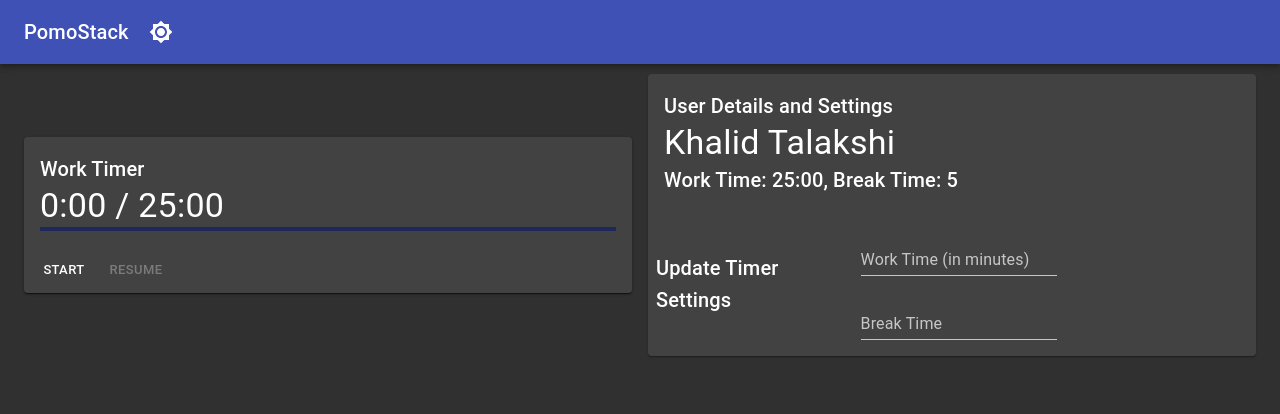
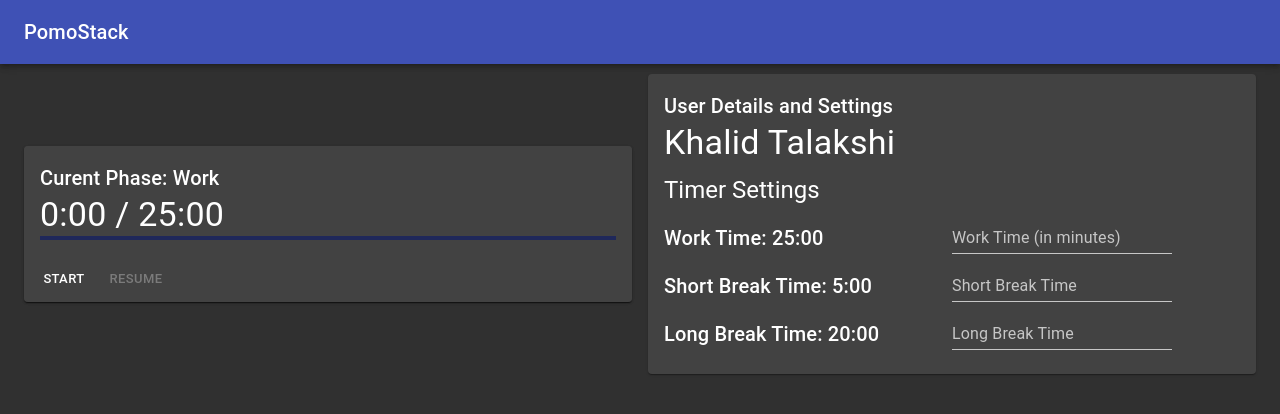
Before and after one commit to khalid-talakshi/PomoStack, a React (Create React App) app: page / in a window 1280 px wide. Shown: the top 414 px of the page. Built offline with nearby package versions, Linux system fonts and the light colour scheme.

Commit message:
fixed layout on user details

```diff
--- a/src/app/App.tsx
+++ b/src/app/App.tsx
@@ -19,9 +19,11 @@ import { BrightnessHigh } from "@material-ui/icons";
 function App() {
   const [currentTheme, setTheme] = useState(themeUI.darkTheme);
   const [workTime, setWorkTime] = useState(25 * 60);
-  const [shortBreakTime, setShortBreakTime] = useState(5);
-  const [longBreakTime, setLongBreakTime] = useState(20);
+  const [shortBreakTime, setShortBreakTime] = useState(5 * 60);
+  const [longBreakTime, setLongBreakTime] = useState(20 * 60);
   const [workTimeString, setWorkTimeString] = useState("25:00");
+  const [shortBreakTimeString, setShortBreakTimeString] = useState("5:00");
+  const [longBreakTimeString, setLongBreakTimeString] = useState("20:00");
 
   const toggleTheme = () => {
     if (currentTheme === themeUI.darkTheme) {
@@ -31,25 +33,38 @@ function App() {
     }
   };
 
-  const handleChangeWorkTime = (time: number) => {
-    setWorkTime(time);
-  };
-
-  // const handleChangeShortBreakTime = (time: number) => {
-  //   setShortBreakTime(time);
-  // };
-
-  // const handleChangeLongBreakTime = (time: number) => {
-  //   setLongBreakTime(time);
-  // };
-
   const handleChangeWorkTimeString = (timeString: string) => {
     setWorkTimeString(timeString);
   };
 
+  const handleChangeShortBreakTimeString = (timeString: string) => {
+    setShortBreakTimeString(timeString);
+  };
+
+  const handleChangeLongBreakTimeString = (timeString: string) => {
+    setLongBreakTimeString(timeString);
+  };
+
   useEffect(() => {
-    setWorkTime(Number(workTimeString.split(':')[0]) * 60 + Number(workTimeString.split(':')[1]));
-  }, [workTimeString, workTime])
+    setWorkTime(
+      Number(workTimeString.split(":")[0]) * 60 +
+        Number(workTimeString.split(":")[1])
+    );
+    setShortBreakTime(
+      Number(shortBreakTimeString.split(":")[0]) * 60 +
+        Number(shortBreakTimeString.split(":")[1])
+    );
+    setLongBreakTime(
+      Number(longBreakTimeString.split(":")[0]) * 60 +
+        Number(longBreakTimeString.split(":")[1])
+    );
+  }, [
+    workTimeString,
+    workTime,
+    shortBreakTimeString,
+    shortBreakTime,
+    longBreakTimeString,
+  ]);
 
   return (
     <>
@@ -58,9 +73,6 @@ function App() {
         <AppBar position="relative" style={{ marginBottom: 10 }}>
           <Toolbar>
             <Typography variant="h6">PomoStack</Typography>
-            <Button onClick={toggleTheme}>
-              <BrightnessHigh />
-            </Button>
           </Toolbar>
         </AppBar>
         <Container>
@@ -72,15 +84,28 @@ function App() {
             spacing={2}
           >
             <Grid item xs={6}>
-              <Timer endTime={workTime} workTimeString={workTimeString} />
+              <Timer
+                workTime={workTime}
+                shortBreakTime={shortBreakTime}
+                longBreakTime={longBreakTime}
+                workTimeString={workTimeString}
+                shortBreakTimeString={shortBreakTimeString}
+                longBreakTimeString={longBreakTimeString}
+              />
             </Grid>
             <Grid item xs={6}>
               <UserDetails
                 name="Khalid Talakshi"
-                breakTime={shortBreakTime}
                 workTimeString={workTimeString}
-                handleChangeWorkTime={handleChangeWorkTime}
+                longBreakTimeString={longBreakTimeString}
+                shortBreakTimeString={shortBreakTimeString}
                 handleChangeWorkTimeString={handleChangeWorkTimeString}
+                handleChangeShortBreakTimeString={
+                  handleChangeShortBreakTimeString
+                }
+                handleChangeLongBreakTimeString={
+                  handleChangeLongBreakTimeString
+                }
               />
             </Grid>
           </Grid>
--- a/src/app/components/Timer/Timer.tsx
+++ b/src/app/components/Timer/Timer.tsx
@@ -1,7 +1,6 @@
 import React, { useState, useEffect } from "react";
 import {
   Card,
-  CardHeader,
   Typography,
   CardContent,
   CardActions,
@@ -10,18 +9,36 @@ import {
   LinearProgress,
 } from "@material-ui/core";
 import TimerDialogue from "../TimerDialogue";
+import { TimeSetting } from "../../constants/enums";
 
 export interface Props {
-  endTime: number;
+  workTime: number;
+  shortBreakTime: number;
+  longBreakTime: number;
   workTimeString: string;
+  shortBreakTimeString: string;
+  longBreakTimeString: string;
 }
 
-function Timer({ endTime, workTimeString }: Props) {
+function Timer({
+  workTime,
+  shortBreakTime,
+  longBreakTime,
+  workTimeString,
+  shortBreakTimeString,
+  longBreakTimeString,
+}: Props) {
   const [seconds, setSeconds] = useState(0);
   const [isActive, setActive] = useState(false);
   const [finished, setFinished] = useState(false);
+  const [timeState, setTimeState] = useState(TimeSetting.work);
+  const [numWorkTimes, setNumWorkTimes] = useState(1);
+  const [endTime, setEndTime] = useState(workTime);
 
   const startTimer = () => {
+    console.log(endTime);
+    console.log(timeState === TimeSetting.work ? workTime : shortBreakTime);
+    console.log(numWorkTimes);
     setActive(true);
   };
 
@@ -46,9 +63,40 @@ function Timer({ endTime, workTimeString }: Props) {
     setFinished(false);
   };
 
+  const pickTimeString = () => {
+    if (timeState === TimeSetting.work) {
+      return workTimeString;
+    } else if (timeState === TimeSetting.shortBreak) {
+      return shortBreakTimeString;
+    } else if (timeState === TimeSetting.longBreak) {
+      return longBreakTimeString;
+    }
+  };
+
   useEffect(() => {
     let interval: any = null;
+    if (timeState === TimeSetting.work) {
+      setEndTime(workTime);
+    } else if (timeState === TimeSetting.shortBreak) {
+      setEndTime(shortBreakTime);
+    } else if (timeState === TimeSetting.longBreak) {
+      setEndTime(longBreakTime);
+    }
     if (seconds === endTime && endTime !== 0) {
+      if (timeState === TimeSetting.work) {
+        setNumWorkTimes((currentTime) => currentTime + 1);
+        if (numWorkTimes === 4) {
+          setTimeState(TimeSetting.longBreak);
+          setNumWorkTimes(0);
+          setEndTime(longBreakTime); //TODO: change to longBreakTime
+        } else {
+          setTimeState(TimeSetting.shortBreak);
+          setEndTime(shortBreakTime);
+        }
+      } else if (timeState === TimeSetting.shortBreak || timeState === TimeSetting.longBreak) {
+        setTimeState(TimeSetting.work);
+        setEndTime(workTime);
+      }
       setFinished(true);
       resetTimer();
     } else if (isActive) {
@@ -59,18 +107,28 @@ function Timer({ endTime, workTimeString }: Props) {
       clearInterval(interval);
     }
     return () => clearInterval(interval);
-  }, [isActive, seconds, endTime]);
+  }, [
+    isActive,
+    seconds,
+    endTime,
+    timeState,
+    numWorkTimes,
+    shortBreakTime,
+    setEndTime,
+    workTime,
+    longBreakTime
+  ]);
 
   return (
     <>
       <Paper>
         <Card>
           <CardContent>
-            <Typography variant="h6">Work Timer</Typography>
+            <Typography variant="h6">Curent Phase: {timeState}</Typography>
             <Typography variant={"h4"}>
               {Math.floor(seconds / 60)}:
               {seconds % 60 < 10 ? "0" + (seconds % 60) : seconds % 60} /{" "}
-              {workTimeString}
+              {pickTimeString()}
             </Typography>
             <LinearProgress
               variant="determinate"
--- a/src/app/components/UserDetails/UserDetails.tsx
+++ b/src/app/components/UserDetails/UserDetails.tsx
@@ -8,14 +8,18 @@ import {
   makeStyles,
   Theme,
   createStyles,
+  Grid,
 } from "@material-ui/core";
+import { TimerSettings } from './components';
 
 export interface Props {
   name: string;
-  breakTime: number;
   workTimeString: string;
-  handleChangeWorkTime: (data: number) => void;
+  shortBreakTimeString: string;
+  longBreakTimeString: string;
   handleChangeWorkTimeString: (data: string) => void;
+  handleChangeShortBreakTimeString: (data: string) => void;
+  handleChangeLongBreakTimeString: (data: string) => void;
 }
 
 const useStyles = makeStyles((theme: Theme) =>
@@ -26,42 +30,32 @@ const useStyles = makeStyles((theme: Theme) =>
         width: "25ch",
       },
     },
+    gridText: {
+      display: "flex",
+      alignItems: "flex-end",
+    }
   })
 );
 
 function UserDetails({
   name,
-  breakTime,
   workTimeString,
-  handleChangeWorkTime,
   handleChangeWorkTimeString,
+  shortBreakTimeString,
+  handleChangeShortBreakTimeString,
+  longBreakTimeString,
+  handleChangeLongBreakTimeString,
 }: Props) {
-  const formatTimePattern = RegExp('^([0-1]?[0-9]|2[0-3]):[0-5][0-9]$');
+  const formatTimePattern = RegExp("^([0-1]?[0-9]|2[0-3]):[0-5][0-9]$");
   const classes = useStyles();
   return (
     <Card style={{ height: "auto" }}>
       <CardContent>
         <Typography variant="h6">User Details and Settings</Typography>
         <Typography variant="h4">{name}</Typography>
-        <Typography variant="h6">
-          Work Time: {workTimeString}, Break Time: {breakTime}
-        </Typography>
+        <Typography variant="h5" style={{ paddingTop: '10px' }}>Timer Settings</Typography>
+        <TimerSettings workTimeString={workTimeString} shortBreakTimeString={shortBreakTimeString} longBreakTimeString={longBreakTimeString} handleChangeWorkTimeString={handleChangeWorkTimeString} handleChangeShortBreakTimeString={handleChangeShortBreakTimeString} handleChangeLongBreakTimeString={handleChangeLongBreakTimeString} />
       </CardContent>
-      <CardActions>
-        <Typography variant="h6">Update Timer Settings</Typography>
-        <form className={classes.root}>
-          <TextField
-            id="workTimeInput"
-            label="Work Time (in minutes)"
-            onChange={(e) => {
-              if(formatTimePattern.test(e.target.value)){
-                handleChangeWorkTimeString(e.target.value)
-              };
-            }}
-          />
-          <TextField id="breakTimeInput" label="Break Time" />
-        </form>
-      </CardActions>
     </Card>
   );
 }
--- /dev/null
+++ b/src/app/components/UserDetails/components/TimerSettings/TimerSettings.tsx
@@ -0,0 +1,96 @@
+import React from "react";
+import {
+    Card,
+    Typography,
+    CardContent,
+    CardActions,
+    TextField,
+    makeStyles,
+    Theme,
+    createStyles,
+    Grid,
+} from "@material-ui/core";
+
+export interface Props {
+    workTimeString: string;
+    shortBreakTimeString: string;
+    longBreakTimeString: string;
+    handleChangeWorkTimeString: (data: string) => void;
+    handleChangeShortBreakTimeString: (data: string) => void;
+    handleChangeLongBreakTimeString: (data: string) => void;
+}
+
+const useStyles = makeStyles((theme: Theme) =>
+    createStyles({
+        gridText: {
+            display: "flex",
+            alignItems: "flex-end",
+        }
+    })
+);
+
+function TimerSettings({
+    workTimeString,
+    handleChangeWorkTimeString,
+    shortBreakTimeString,
+    handleChangeShortBreakTimeString,
+    longBreakTimeString,
+    handleChangeLongBreakTimeString,
+}: Props) {
+    const formatTimePattern = RegExp("^([0-1]?[0-9]|2[0-3]):[0-5][0-9]$");
+    const classes = useStyles();
+    return (
+        <Grid container>
+            <Grid item xs={6} className={classes.gridText}>
+                <Typography variant="h6">
+                    Work Time: {workTimeString}
+                </Typography>
+            </Grid>
+            <Grid item xs={6}>
+                <TextField
+                    id="workTimeInput"
+                    label="Work Time (in minutes)"
+                    onChange={(e) => {
+                        if (formatTimePattern.test(e.target.value)) {
+                            handleChangeWorkTimeString(e.target.value);
+                        }
+                    }}
+                />
+            </Grid>
+            <Grid item xs={6} className={classes.gridText}>
+                <Typography variant="h6">
+                    Short Break Time: {shortBreakTimeString}
+                </Typography>
+            </Grid>
+            <Grid item xs={6}>
+                <TextField
+                    id="shortBreakTimeInput"
+                    label="Short Break Time"
+                    onChange={(e) => {
+                        if (formatTimePattern.test(e.target.value)) {
+                            handleChangeShortBreakTimeString(e.target.value);
+                        }
+                    }}
+                />
+            </Grid>
+            <Grid item xs={6} className={classes.gridText}>
+                <Typography variant="h6">
+                    Long Break Time: {longBreakTimeString}
+                </Typography>
+            </Grid>
+            <Grid item xs={6}>
+                <TextField
+                    id="longBreakTimeInput"
+                    label="Long Break Time"
+                    onChange={(e) => {
+                        if (formatTimePattern.test(e.target.value)) {
+                            handleChangeLongBreakTimeString(e.target.value);
+                        }
+                    }}
+                />
+            </Grid>
+        </Grid>
+    )
+}
+
+export default TimerSettings;
--- /dev/null
+++ b/src/app/components/UserDetails/components/TimerSettings/index.ts
@@ -0,0 +1 @@
+export {default} from './TimerSettings';
--- /dev/null
+++ b/src/app/components/UserDetails/components/index.ts
@@ -0,0 +1 @@
+export {default as TimerSettings} from './TimerSettings'
--- a/src/app/constants/enums.ts
+++ b/src/app/constants/enums.ts
@@ -2,3 +2,9 @@ export enum ThemeID {
     Dark = 'dark',
     Light = 'light'
 }
+
+export enum TimeSetting {
+    work  = 'Work',
+    shortBreak = 'Short Break',
+    longBreak = 'Long Break'
+}
```
Also changed, not shown: 2 other files (tests, documents, lock files or other folders).
